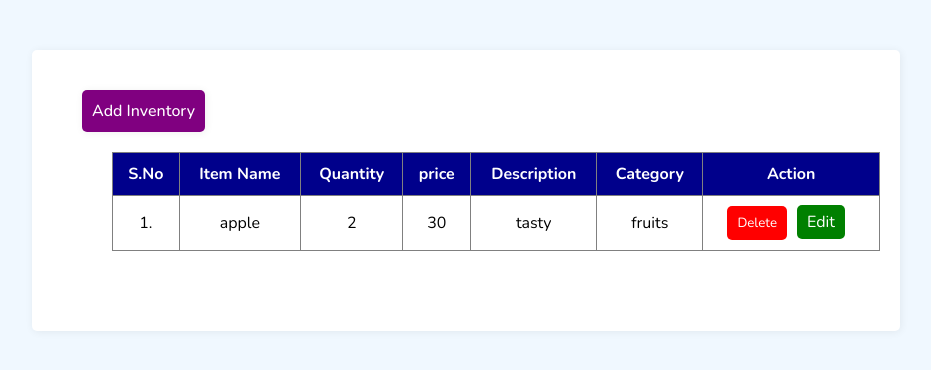
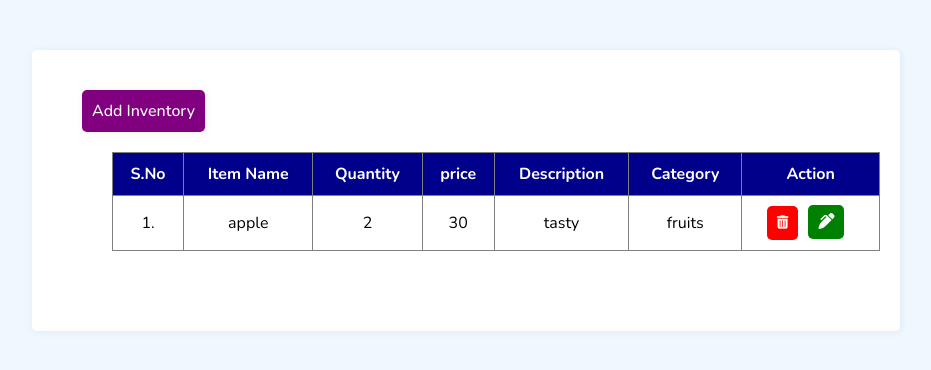
Before and after one commit to Kirubakarank007/React_CRUD, a React (Create React App) app in the folder inventory/: page / in a window 1280 px wide. Shown: the top 370 px of the page, without its empty margins (174-1105 px from the left). Built offline with nearby package versions, Linux system fonts and the light colour scheme.

Commit message:
cdn added, delete and edit text are changed to icon

```diff
--- a/inventory/public/index.html
+++ b/inventory/public/index.html
@@ -9,21 +9,7 @@
       name="description"
       content="Web site created using create-react-app"
     />
-    <link rel="apple-touch-icon" href="%PUBLIC_URL%/logo192.png" />
-    <!--
-      manifest.json provides metadata used when your web app is installed on a
-      user's mobile device or desktop. See https://developers.google.com/web/fundamentals/web-app-manifest/
-    -->
-    <link rel="manifest" href="%PUBLIC_URL%/manifest.json" />
-    <!--
-      Notice the use of %PUBLIC_URL% in the tags above.
-      It will be replaced with the URL of the `public` folder during the build.
-      Only files inside the `public` folder can be referenced from the HTML.
-
-      Unlike "/favicon.ico" or "favicon.ico", "%PUBLIC_URL%/favicon.ico" will
-      work correctly both with client-side routing and a non-root public URL.
-      Learn how to configure a non-root public URL by running `npm run build`.
-    -->
+    <link rel="stylesheet" href="https://cdnjs.cloudflare.com/ajax/libs/font-awesome/6.6.0/css/all.min.css" integrity="sha512-Kc323vGBEqzTmouAECnVceyQqyqdsSiqLQISBL29aUW4U/M7pSPA/gEUZQqv1cwx4OnYxTxve5UMg5GT6L4JJg==" crossorigin="anonymous" referrerpolicy="no-referrer" />
     <title>React App</title>
   </head>
   <body>
--- a/inventory/src/Components/getInventoryItem/Inventory.jsx
+++ b/inventory/src/Components/getInventoryItem/Inventory.jsx
@@ -1,5 +1,5 @@
 import React from 'react'
-import './Inventory.css'
+import './inventory.css'
 import { Link } from 'react-router-dom'
 
 const Inventory = () => {
@@ -27,8 +27,8 @@
             <td>tasty</td>
             <td>fruits</td>
             <td className='action-button'>
-              <button>Delete</button>
-              <Link to={'/edit'}>Edit</Link>
+              <button><i class="fa-solid fa-trash-can"></i></button>
+              <Link to={'/edit'}><i class="fa-solid fa-pen-clip"></i></Link>
             </td>
           </tr>
         </tbody>
```
Also changed, not shown: inventory/src/App.js (+4 -3 lines).
